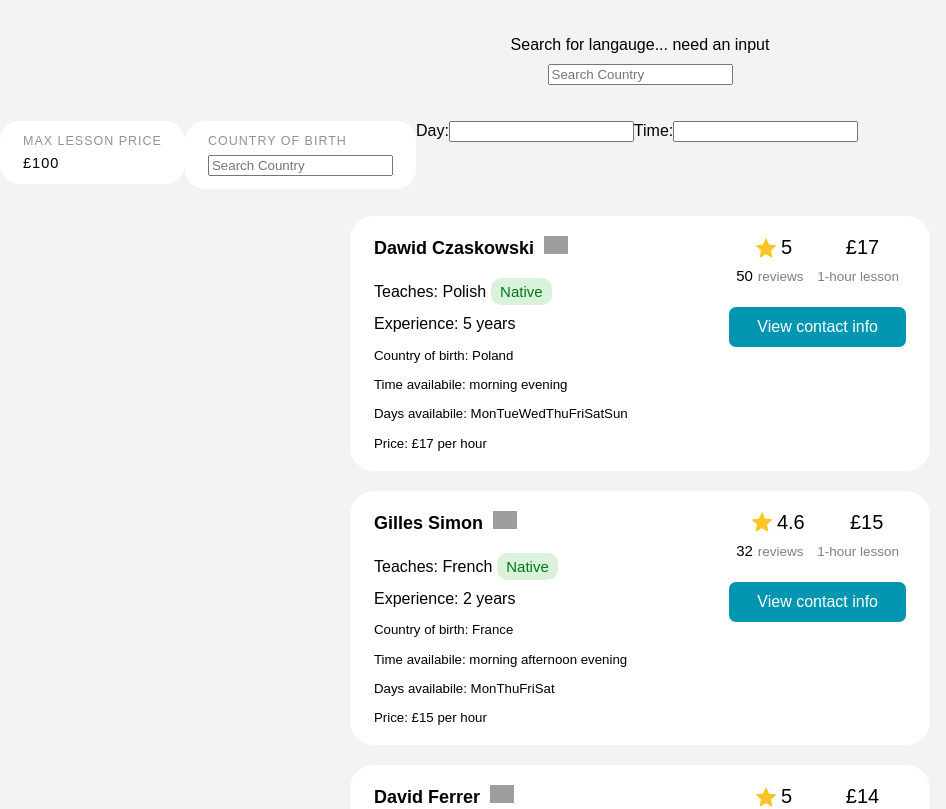
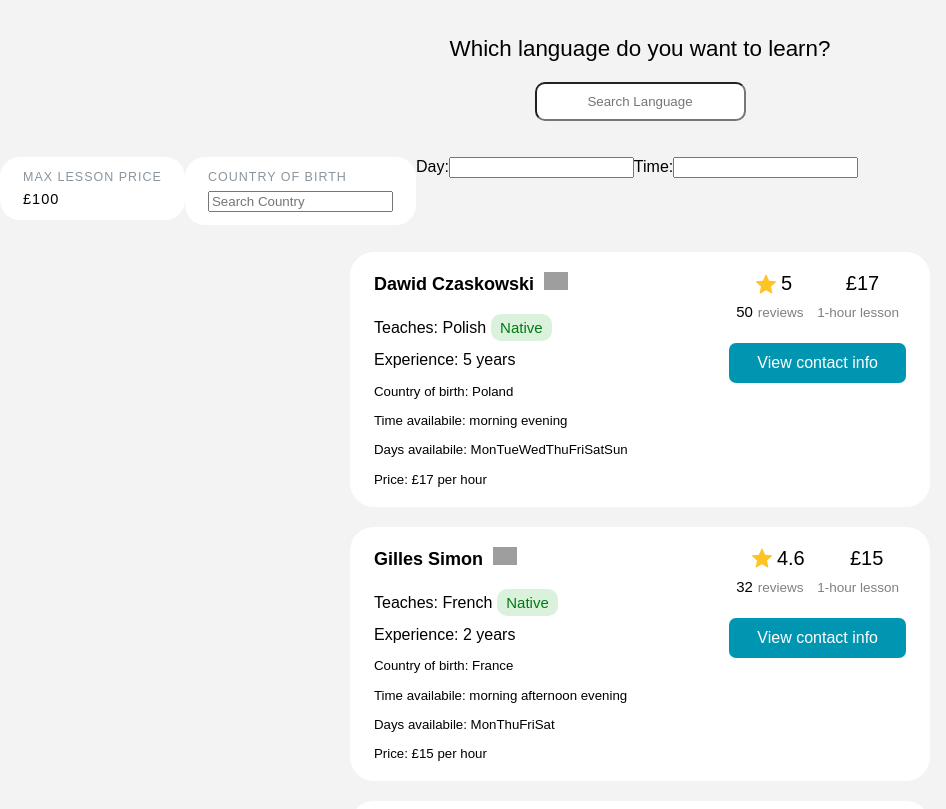
Before and after one commit to ryan50500/language-app-react-typescript-redux-toolkit, a React (Create React App) app: page / in a window 1280 px wide. Shown: the top 809 px of the page, without its empty margins (0-946 px from the left). Built offline with nearby package versions, Linux system fonts and the light colour scheme; grey boxes are pictures that could not be loaded.

Commit message:
language search filter added

```diff
--- a/src/App.tsx
+++ b/src/App.tsx
@@ -1,12 +1,12 @@
 import React from 'react';
-import TeacherList from './components/TeacherList';
+import FilterLogic from './components/FilterLogic';
 import Filters from './components/Filters'
 
 function App() {
   return (
     <>
       <Filters />
-      <TeacherList />
+      <FilterLogic />
     </>
   );
 }
--- a/src/components/TeacherList.tsx
+++ b/src/components/FilterLogic.tsx
@@ -6,12 +6,13 @@ import OriginalArray from '../data/OriginalArray'; // Import teacher array
 
 import { RootState } from '../redux/store';
 
-const TeacherList = () => {
+const FilterLogic = () => {
     // filters
     const countryFilter = useSelector((state: RootState) => state.filters.country);
     const timeFilter = useSelector((state: RootState) => state.filters.time);
     const maxPriceFilter = useSelector((state: RootState) => state.filters.maxPrice);
     const dayFilter = useSelector((state: RootState) => state.filters.day);
+    const languageFilter = useSelector((state: RootState) => state.filters.language);
 
     // remove whitespace from days property in the orginal teacher array
     OriginalArray.forEach(teacher => {
@@ -21,6 +22,7 @@ const TeacherList = () => {
     // apply filters to the original array
     const filteredArray = OriginalArray.filter(teacher =>
         teacher.country.toLowerCase().indexOf(countryFilter.toLowerCase()) !== -1
+        && teacher.language.toLowerCase().indexOf(languageFilter.toLowerCase()) !== -1
         && teacher.time.toLowerCase().indexOf(timeFilter.toLowerCase()) !== -1
         && teacher.price < maxPriceFilter
         // we need to type the day exactly with a Capital (which is is fine since we are clicking not typing)
@@ -43,4 +45,4 @@ const TeacherList = () => {
     );
 };
 
-export default TeacherList;
+export default FilterLogic;
--- a/src/components/LanguageSearch.module.css
+++ b/src/components/LanguageSearch.module.css
@@ -5,6 +5,12 @@
     align-items: center;
     margin: 36px 0;
 }
+.language__search h1 {
+    font-size: 1.4rem;
+}
 .language__search__input {
-    margin-top: 10px;
+    margin-top: 20px;
+    padding: 10px 15px;
+    border-radius: 10px;
+    text-align: center;
 }
--- a/src/components/LanguageSearch.tsx
+++ b/src/components/LanguageSearch.tsx
@@ -1,13 +1,51 @@
-import React from 'react'
+
+import React from 'react';
+import { useSelector, useDispatch } from 'react-redux';
+import { setLanguage } from '../redux/FilterSlice';
+import { RootState } from '../redux/store'; // Import the RootState type
 import styles from './LanguageSearch.module.css'
 
 const LanguageSearch = () => {
+    const language = useSelector((state: RootState) => state.filters.language);
+    const dispatch = useDispatch();
+
+    // set language
+    const handleLanguageChange = (newLanguage: string) => {
+        dispatch(setLanguage(newLanguage));
+    };
+
     return (
         <div className={styles.language__search}>
-            Search for langauge... need an input
-            <input className={styles.language__search__input} type="text" placeholder="Search Country" />
+            <h1>Which language do you want to learn?</h1>
+            <input className={styles.language__search__input} type="text" placeholder="Search Language" value={language} onChange={(e) => handleLanguageChange(e.target.value)} />
         </div>
     )
 }
 
 export default LanguageSearch
+
+
+
+
+
+
+// const CountryFilter = () => {
+//     const country = useSelector((state: RootState) => state.filters.country);
+//     const dispatch = useDispatch();
+
+//     // set country
+//     const handleCountryChange = (newCountry: string) => {
+//         dispatch(setCountry(newCountry));
+//     };
+//     return (
+//         <>
+
+//             <div className={styles.country__content}>
+//                 <h3>COUNTRY OF BIRTH</h3>
+//                 <input type="text" placeholder="Search Country" value={country} onChange={(e) => handleCountryChange(e.target.value)} />
+//             </div>
+//         </>
+//     )
+// }
+
+// export default CountryFilter
--- a/src/redux/FilterSlice.ts
+++ b/src/redux/FilterSlice.ts
@@ -6,6 +6,7 @@ const initialState = {
     country: '',
     day: '',
     time: '',
+    language: ''
 };
 
 // let newState = state.renderedTeachers.filter((teacher) => teacher.country.includes(country));
@@ -27,8 +28,11 @@ const filterSlice = createSlice({
         setTime: (state, action) => {
             state.time = action.payload;
         },
+        setLanguage: (state, action) => {
+            state.language = action.payload;
+        },
     },
 });
 
-export const { setMaxPrice, setCountry, setDay, setTime } = filterSlice.actions;
+export const { setMaxPrice, setCountry, setDay, setTime, setLanguage } = filterSlice.actions;
 export default filterSlice.reducer;
```
